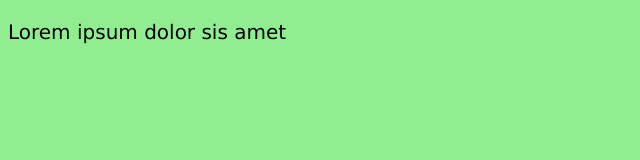
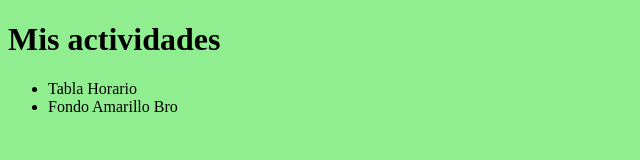
Before and after one commit to mgibelloCRN/2021agm2, a plain HTML site: page index.html in a window 1280 px wide. Shown: the whole page, without its empty margins (0-640 px from the left). Drawn offline with Linux system fonts and the light colour scheme.

Commit message:
Update index.html

```diff
--- a/index.html
+++ b/index.html
@@ -7,6 +7,12 @@
   </head>
 
   <body>
-<p>Lorem ipsum dolor sis amet</p>
+<h1>Mis actividades</h1>
+
+<ul>
+  <li>Tabla Horario</li>
+  <li>Fondo Amarillo Bro</li>
+</ul>
+
   </body>
 </html>
```
